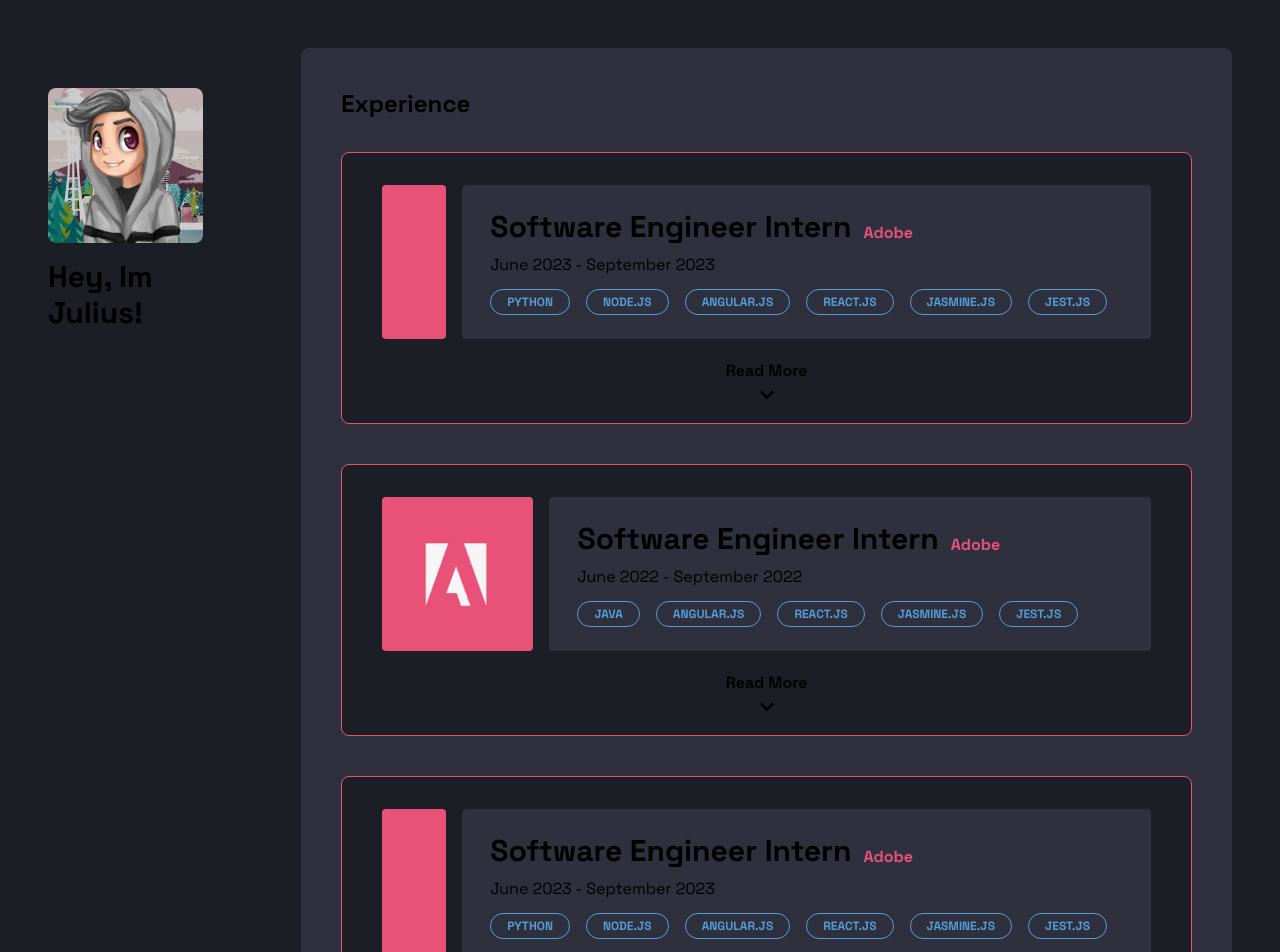
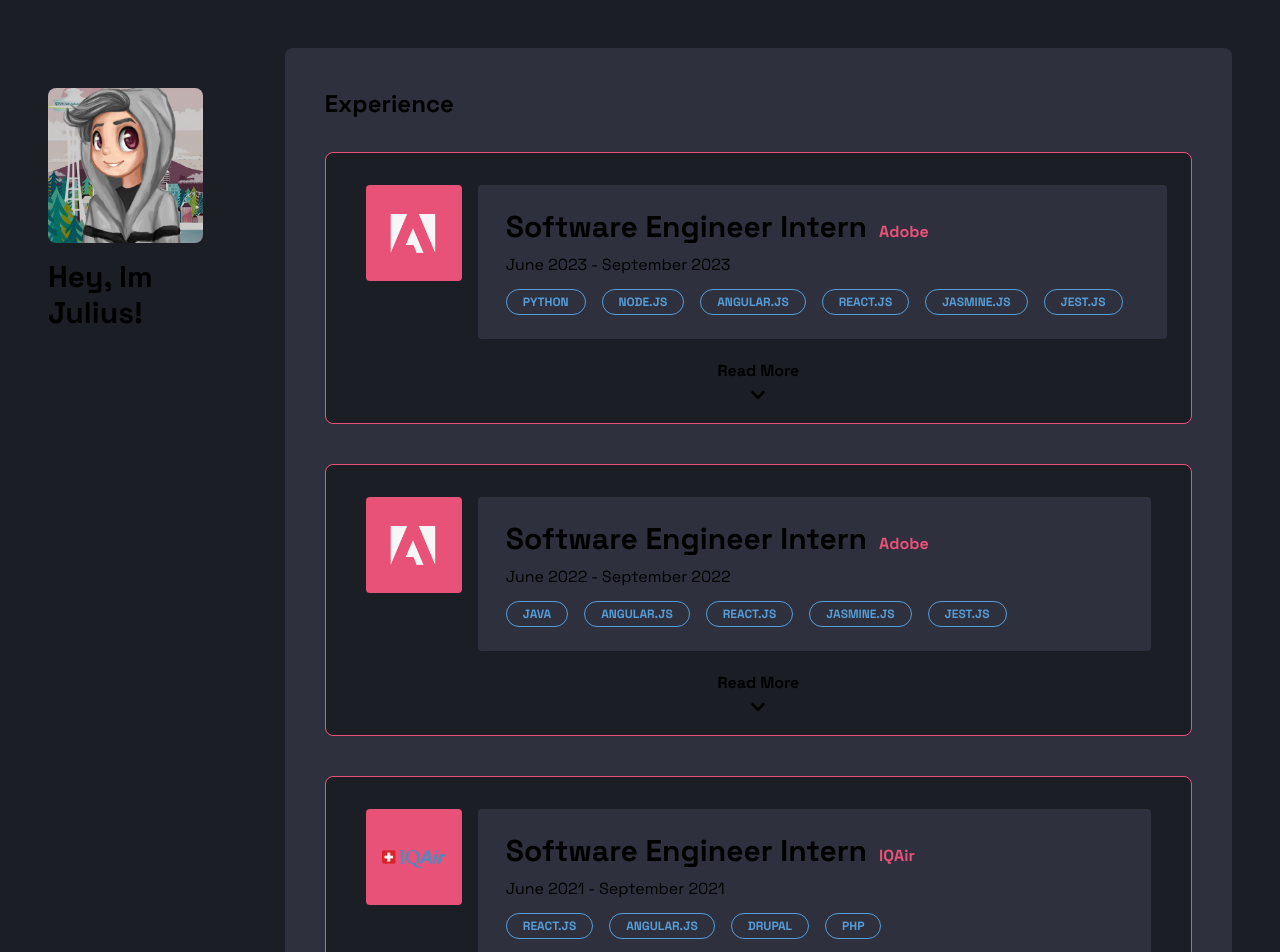
Before and after one commit to juliuscecilia33/portfoliov2, a Next.js app: page / in a window 1280 px wide. Shown: the top 952 px of the page. Built offline with nearby package versions, Linux system fonts and the light colour scheme.

Commit message:
added iqair and chimerocyte

```diff
--- a/src/app/page.tsx
+++ b/src/app/page.tsx
@@ -3,9 +3,15 @@
 import { Space_Grotesk } from "next/font/google";
 import Image from "next/image";
 import MyProfile from "../assets/images/JuliusCecilia.jpeg";
+
+// Image Assets
 import Adobe from "../assets/images/Adobe.png";
 import IQAir from "../assets/images/IQAir.png";
+import Chimerocyte from "../assets/images/chimerocyte.png";
+
 import { useState } from "react";
+
+// Icons
 import { FaChevronDown, FaChevronUp } from "react-icons/fa";
 import Experience from "../components/Experience";
 
@@ -78,21 +84,27 @@ export default function Home() {
           imageSrc={IQAir}
           imageAlt="IQAir"
           description={[
-            "Crafted a dynamic email automation solution using Microsoft Outlookʼs Actionable Messages/Adaptive Cards feature and Googleʼs AMP feature for Gmail, optimizing product approval workflows and reducing errors by 30% for Adobeʼs business customers",
-            "Integrated the email solution to Adobe's backend services while maintaining the secure architecture, using Python and Node.js, to guarantee data security and reliability",
-            "Played a key role in the transition of Adobe's Console for Businesses from Angular.js to React.js which required using testing protocols like Jasmine.js and Jest.js to validate the integration and guarantee system performance",
+            "Made real-time changes through 40+ tickets with Angular.js, React.js, Redux that reflected on 70+ translated versions of the site to enhance user experience and usability",
+            "Deployed a regional site using Drupal CMS and its content delivery network (CDN) feature, allowing over 1.5 million users to view the site in their native language while keeping the current services uninterrupted",
+            "Developed automated migration scripts to transition existing content and consolidate global stores through Shopify/PHP which reduced overall company excess",
+            "Used Macros and Google Apps Scripts to formulate a script providing each webpage performance and analytics using Googleʼs PageSpeed API which automated Marketing teamʼs tasks",
           ]}
           positionName="Software Engineer Intern"
-          companyName="Adobe"
-          dateOfExperience="June 2023 - September 2023"
-          programmingLanguages={[
-            "Python",
-            "Node.js",
-            "Angular.js",
-            "React.js",
-            "Jasmine.js",
-            "Jest.js",
+          companyName="IQAir"
+          dateOfExperience="June 2021 - September 2021"
+          programmingLanguages={["React.js", "Angular.js", "Drupal", "PHP"]}
+        />
+        <Experience
+          imageSrc={Chimerocyte}
+          imageAlt="Chimerocyte"
+          description={[
+            "Built a completely functional website for all employees, including the CEO, managers, and lab technicians, by using React.js and AWS (Amplify, Cognito, Route 53, EC2, Lambda, S3) to create a laboratory management system",
+            "Used Python to combine existing extraction scripts which resulted in a single process of uploading patient/donor documents directly to AWSʼ S3 Bucket",
           ]}
+          positionName="Software Engineer Intern"
+          companyName="Chimerocyte"
+          dateOfExperience="March 2021 - August 2021"
+          programmingLanguages={["React.js", "Python", "AWS"]}
         />
       </section>
     </main>
--- a/src/components/Experience.tsx
+++ b/src/components/Experience.tsx
@@ -30,19 +30,19 @@ const Experience = ({
   const [isOpen, setIsOpen] = useState(false);
 
   return (
-    <div className="flex flex-col w-full px-10 pt-8 pb-5 bg-[#1C1E26] rounded-lg border border-[#E95278] mb-10">
+    <div className="flex flex-col w-full px-10 pt-8 pb-5 bg-[#1C1E26] rounded-lg border border-[#E95278] mb-10 transition-all duration-400">
       <div className="flex w-full">
-        <div className="aspect-square flex p-8 bg-[#E95278] rounded">
+        <div className="w-24 h-24 aspect-square flex p-4 bg-[#E95278] rounded items-center justify-center">
           <Image
             src={imageSrc}
             alt={imageAlt}
-            className="h-auto aspect-square rounded-lg items-center"
+            className="w-auto h-auto rounded-lg items-center"
           />
         </div>
-        <div className="w-full flex flex-col py-6 px-7 bg-[#2E303E] rounded ml-4">
+        <div className="w-full flex flex-col py-6 px-7 bg-[#2E303E] rounded ml-4 mb-5">
           <div className="flex items-end mb-2">
             <h2 className="text-3xl font-bold mr-3">{positionName}</h2>
-            <p className="text-[#E95278] font-bold">{companyName}</p>
+            <p className="text-[#E95278] font-bold mb-px">{companyName}</p>
           </div>
           <h2 className="text-1xl mr-3 mb-3">{dateOfExperience}</h2>
           <div className="flex">
@@ -59,9 +59,9 @@ const Experience = ({
           </div>
         </div>
       </div>
-      <div className="mt-5 mx-auto flex flex-col font-bold items-center">
+      <div className="mx-auto flex flex-col font-bold items-center">
         <button onClick={() => setIsOpen(!isOpen)}>
-          <h3 className="mb-1">Read More</h3>
+          <h3 className="mb-1">Read {isOpen ? `Less` : `More`}</h3>
         </button>
         <button onClick={() => setIsOpen(!isOpen)} className="p-0 m-0">
           {isOpen ? <FaChevronUp /> : <FaChevronDown />}
@@ -73,7 +73,7 @@ const Experience = ({
         }`}
       >
         {description.map((paragraph) => (
-          <p key={paragraph} className="text-white font-bold mb-4">
+          <p key={paragraph} className="text-white font-bold my-5">
             - {paragraph}
           </p>
         ))}
```
Also changed, not shown: src/assets/images/Chimerocyte.png (added).
